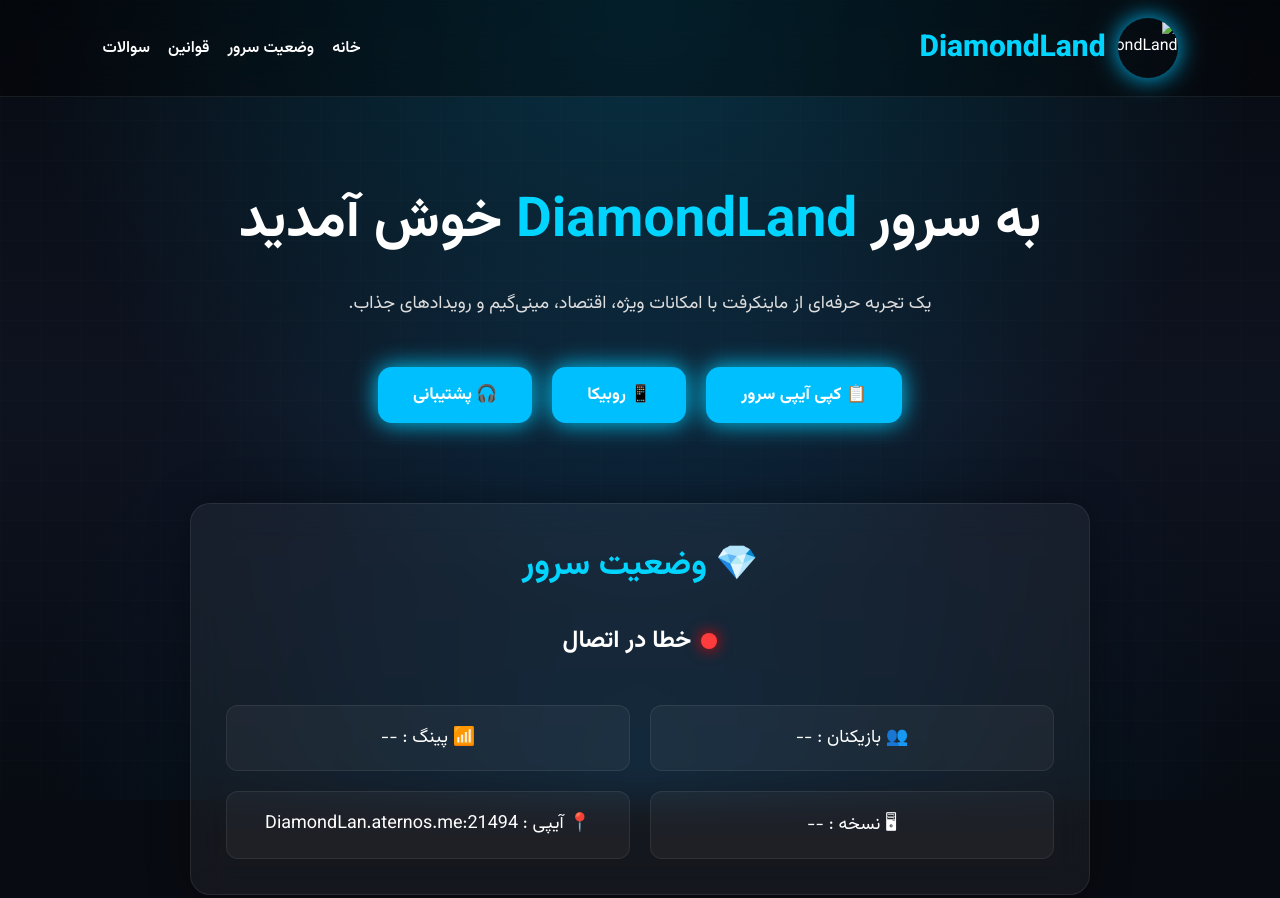
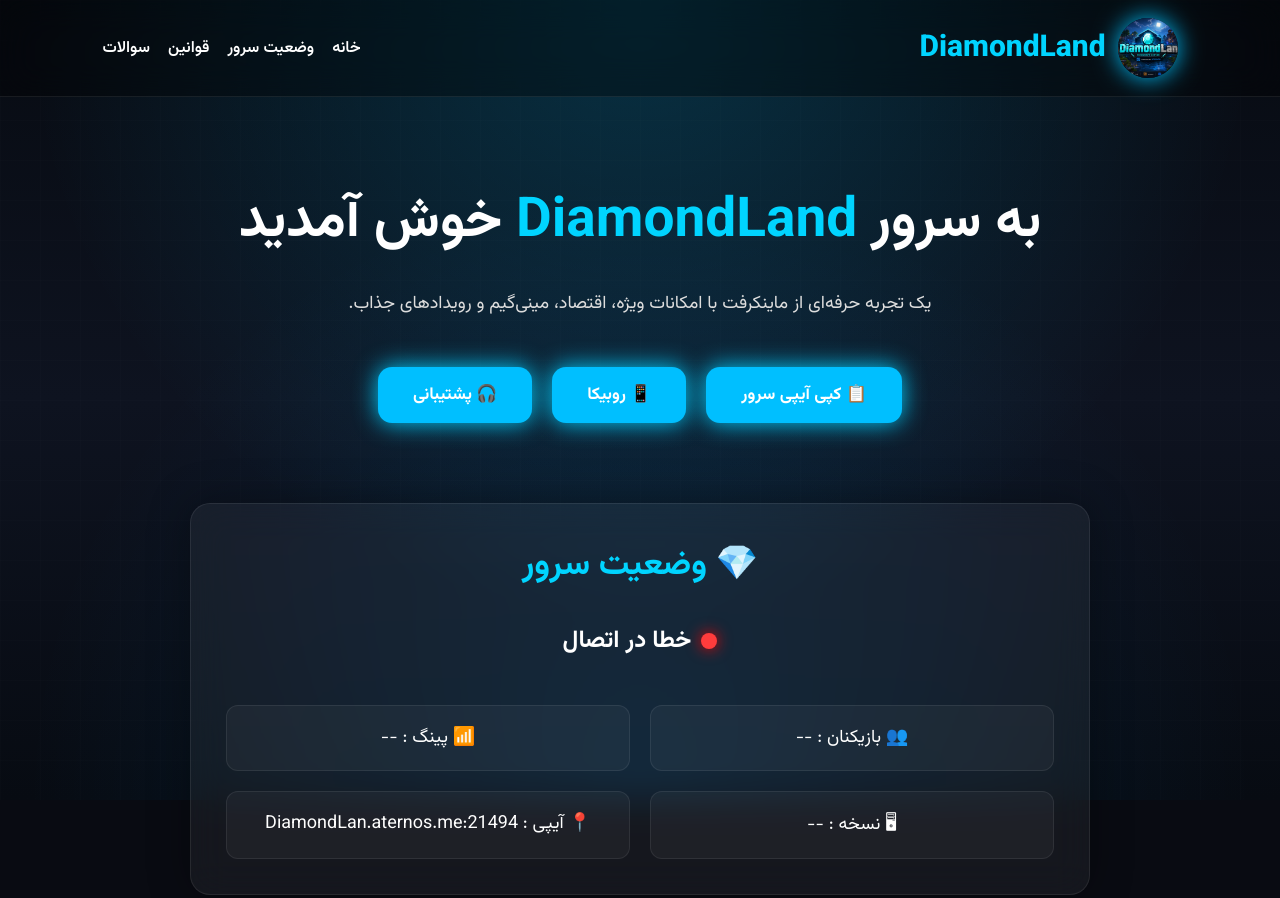
Before and after one commit to arminmaksjxkdj-bot/cheatPhantom, a plain HTML site: page index.html in a window 1280 px wide. Shown: the top 898 px of the page. Drawn offline with Linux system fonts and the light colour scheme; no server answers.

Commit message:
Update index.html

```diff
--- a/index.html
+++ b/index.html
@@ -23,7 +23,7 @@
 
         <div class="logo">
 
-            <img src="logo.png" alt="DiamondLand">
+            <img src="logo.jpg" alt="DiamondLand">
 
             <h1>DiamondLand</h1>
 
```
